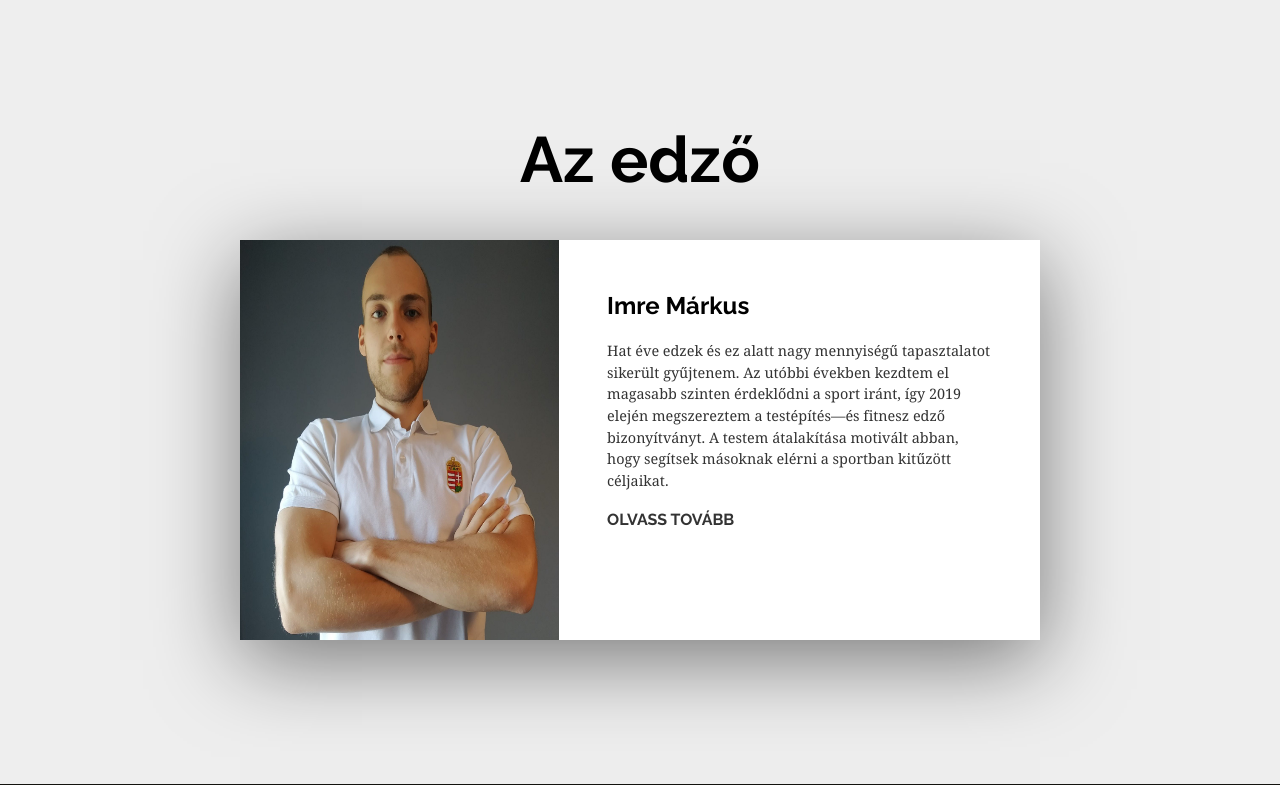
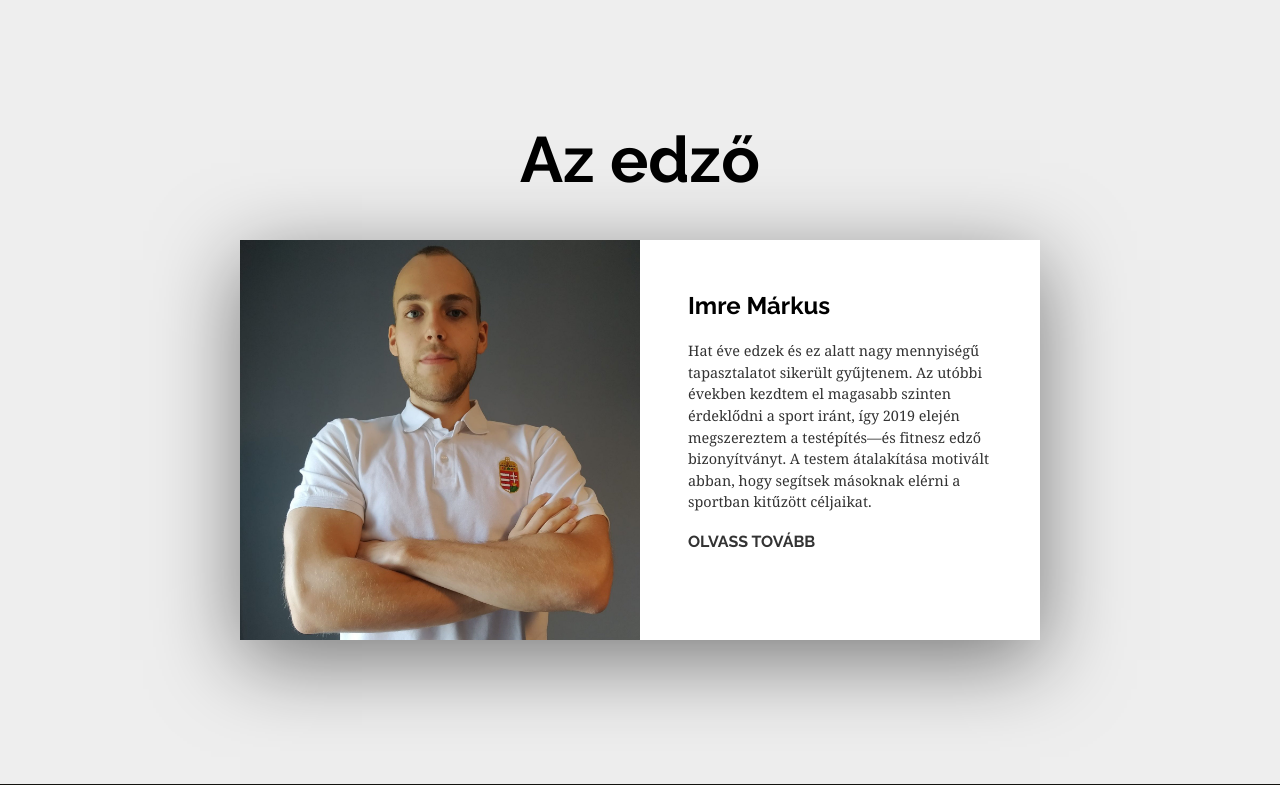
Before and after one commit to 0xBountyHunter/markusedzo, a PHP site: page / in a window 1280 px wide. Shown: the part 1463-2248 px from the top of the page. Run offline with PHP 8.4, Linux system fonts and the light colour scheme.

Commit message:
picture bugfix

```diff
--- a/css/_base.scss
+++ b/css/_base.scss
@@ -16,6 +16,7 @@ $section-margin-md: 200px;
 $header-margin: 40px;
 
 $color-main: #D90429;
+$color-hover: rgb(155, 0, 26);
 $color-blacky: #12120E;
 $color-black: #000;
 $color-darkgrey: #333;
--- a/css/_components.scss
+++ b/css/_components.scss
@@ -88,7 +88,7 @@
         transition: background-color .4s;
     }
     &:hover, &:active {
-        background-color: $color-blacky;
+        background-color: $color-hover;
     }
 
 }
--- a/css/_layout.scss
+++ b/css/_layout.scss
@@ -61,6 +61,7 @@ body {
     }
     &__picture {
         max-width: 400px;
+        max-height: 400px;
     }
     &__name {
         color: $color-black;
@@ -74,10 +75,11 @@ body {
         background-color: $color-white;
         box-shadow: 0 20px 80px rgba(0,0,0, .5);
         @media screen and (min-width: $bp-md) {
-            display: flex;
+            display: grid;
+            grid-template-columns: 1fr 1fr;
             width: 50rem;
+            height: auto;
             max-height: 25rem;
-            height: auto;
         }
 
         &__cta {
@@ -276,7 +278,7 @@ body {
             transition: color .3s;
         }
         &:hover, &:active {
-            color: $color-blacky;
+            color: $color-hover;
         }
 
     }
--- a/css/main.css
+++ b/css/main.css
@@ -216,7 +216,7 @@ select {
 }
 
 .cta:hover, .cta:active {
-  background-color: #12120E;
+  background-color: #9b001a;
 }
 
 section {
@@ -338,6 +338,7 @@ body {
 
 .tertiary__picture {
   max-width: 400px;
+  max-height: 400px;
 }
 
 .tertiary__name {
@@ -357,12 +358,13 @@ body {
 
 @media screen and (min-width: 1024px) {
   .tertiary__box {
-    display: -webkit-box;
-    display: -ms-flexbox;
-    display: flex;
+    display: -ms-grid;
+    display: grid;
+    -ms-grid-columns: 1fr 1fr;
+        grid-template-columns: 1fr 1fr;
     width: 50rem;
+    height: auto;
     max-height: 25rem;
-    height: auto;
   }
 }
 
@@ -610,7 +612,7 @@ body {
 }
 
 .contact__link:hover, .contact__link:active {
-  color: #12120E;
+  color: #9b001a;
 }
 
 .contact__icon {
--- a/index.php
+++ b/index.php
@@ -11,6 +11,7 @@
     <link rel="stylesheet" href="css/main.css">
     <link href="https://fonts.googleapis.com/css?family=Merriweather|Raleway:400,700&display=swap" rel="stylesheet">
     <meta name="description" content="Személyi edzés Győr. Bízd egy profira az alakodat.">
+    <link rel="stylesheet" href="https://unpkg.com/aos@next/dist/aos.css" />
     <title><?php echo $lang['title']?></title>
 </head>
 <body>
@@ -28,29 +29,29 @@
     </header>
     <main>
         <section class="home section">
-            <div class="home__box" data-aos="fade-up">
-                <div>
+            <div class="home__box">
+                <div data-aos="fade-in">
                     <p class="home__box__name"><?php echo $lang['name']?></p>
                     <h1 class="home__box__heading heading"><?php echo $lang['home-header']?></h1>
                 </div>
-                <a href="#secondary" class="home__cta cta"><?php echo $lang['cta']?></a>
+                <a href="#secondary" data-aos="fade-up" class="home__cta cta"><?php echo $lang['cta']?></a>
             </div>
 
         </section>
         <section class="secondary section" id="secondary">
             <div class="wrapper">
-                <div class="container"  data-aos="fade-in">
+                <div class="container" data-aos="fade-right">
                     <h2 class="secondary__heading heading"><?php echo $lang['sec-header']?></h2>
                     <p class="secondary__para para"><?php echo $lang['sec-para']?></p>
                 </div>
-                <picture class="picture">
+                <picture class="picture" data-aos="fade-left">
                     <img class="secondary__illustration illustration" loading="lazy" src="img/illustrasions/healthy_habit.svg" alt="Illustration about working out. Source from unDraw.com">
                 </picture>
             </div>
         </section>
         <section class="tertiary section" id="about">
             <h2 class="tertiary__heading heading"><?php echo $lang['ter-header']?></h2>
-            <div class="tertiary__box">
+            <div class="tertiary__box" data-aos="fade-up">
                 <picture class="picture tertiary__picture">
                     <img class="img tertiary__img" loading="lazy" src="img/pictures/markus-big.jpg" alt="A picture about me!" class="tertiary__box__img">
                 </picture>
@@ -77,10 +78,10 @@
         </section>
         <section class="quaternary section" id="pricing">
             <div class="wrapper">
-            <picture class="picture">
+            <picture class="picture" data-aos="fade-right">
                 <img class="quaternary__illustration illustration" loading="lazy" src="img/illustrasions/credit_card.svg" alt="Illustration about paying with credit card. Source from unDraw.com">
             </picture>
-            <div class="container" data-aos="fade-in">
+            <div class="container" data-aos="fade-left">
             <h2 class="quaternary__heading heading"><?php echo $lang['qua-header']?></h2>
             <p class="quaternary__para para"><?php echo $lang['qua-para']?></p><br>
             <div class="quaternary__lists">
@@ -101,7 +102,7 @@
             </div>
             </div>
         </section>
-        <section class="contact section" id="contact">
+        <section class="contact section" id="contact" data-aos="fade-up">
             <div class="wrapper">
                 <h2 class="contact__heading heading"><?php echo $lang['qui-header']?></h2>
                 <a class="contact__link text-big" href="tel:+36703691271"><!-- <img class="contact__icon" src="img/icons/phone.svg" alt="Telephone icon"> -->+36 70 369 1271</a>
```
Also changed, not shown: 1 other file.
